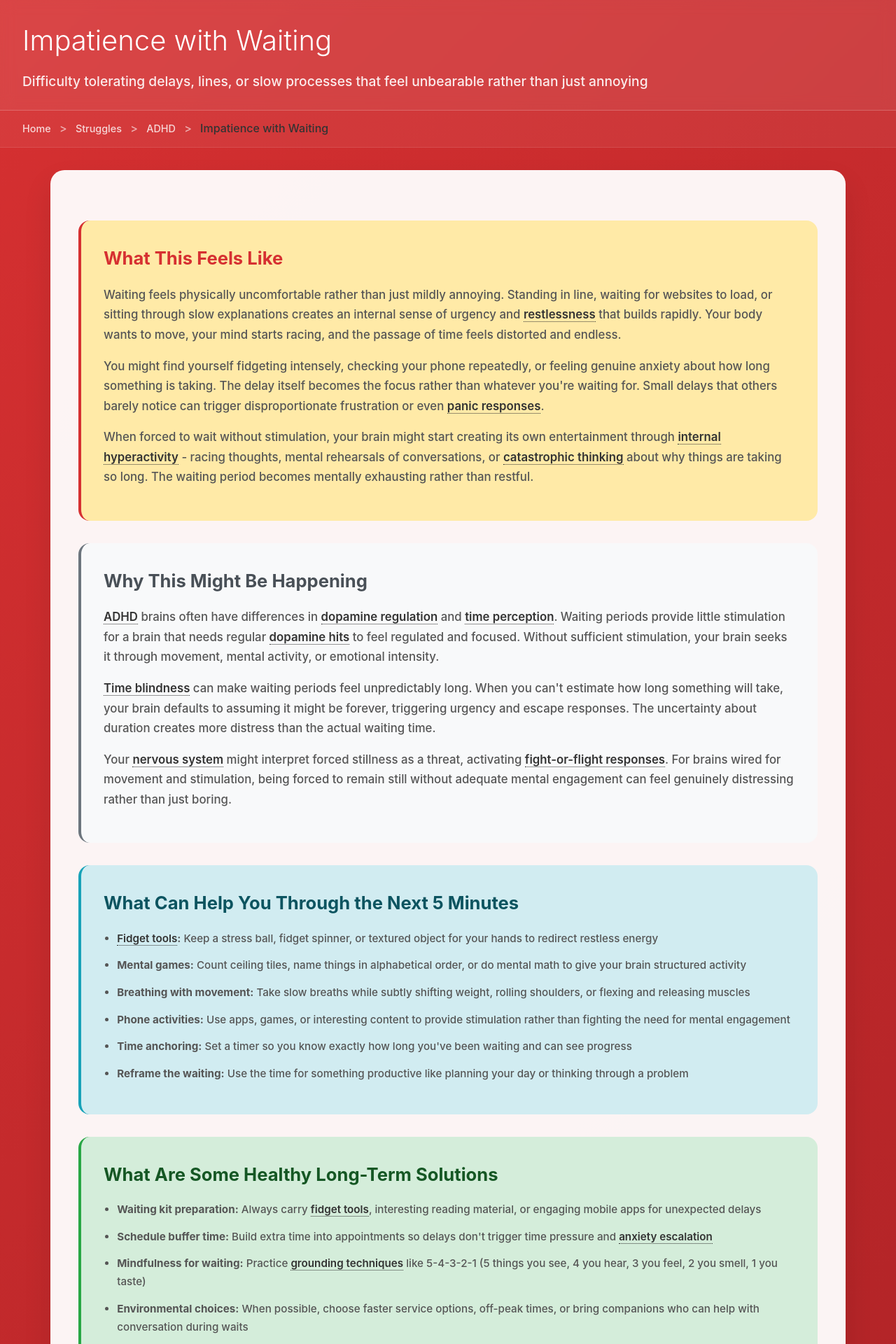
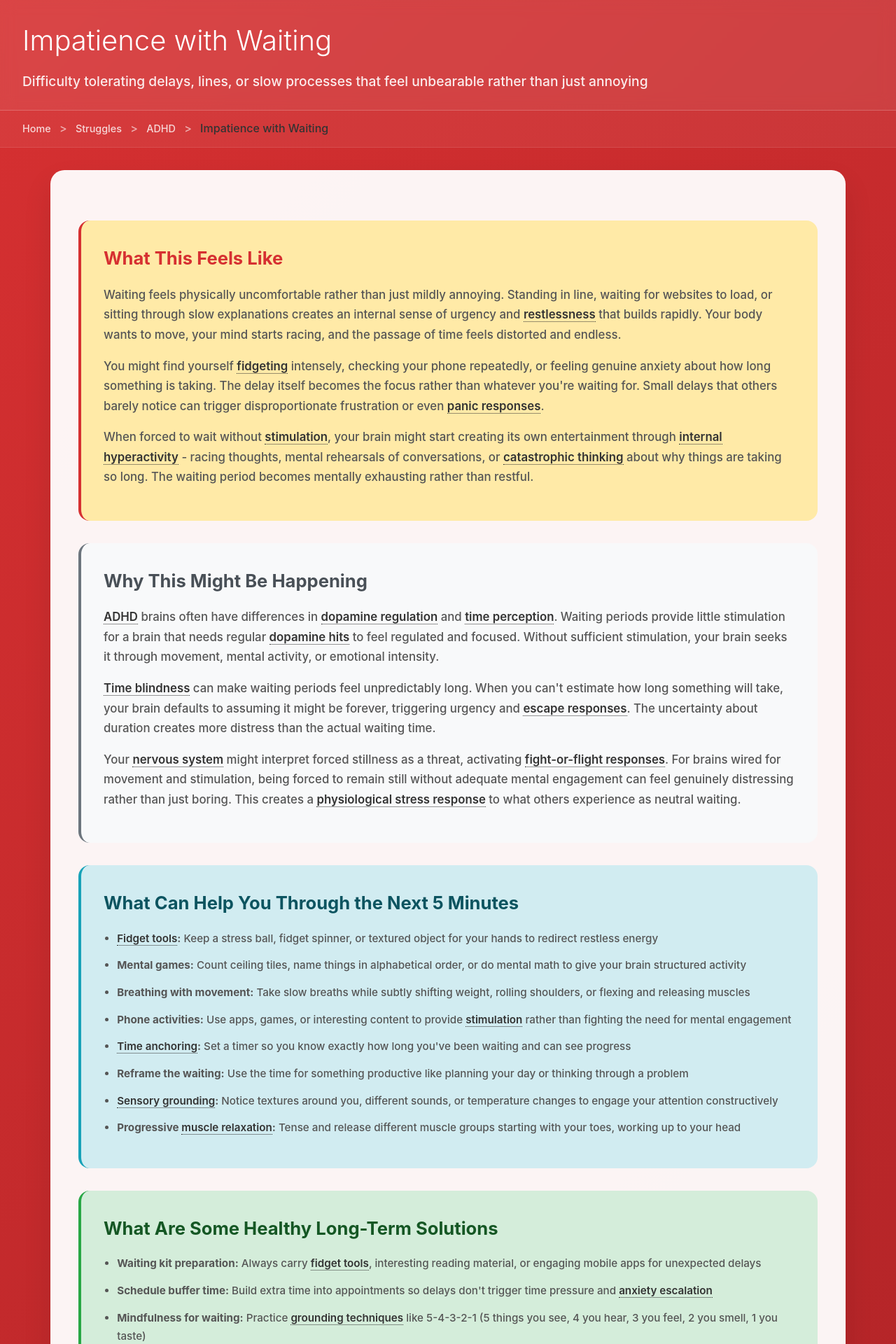
Before and after one commit to neurodivergent-survival-guide/neurodivergent-survival-guide, a Jekyll site: the page built from struggles/impatience-with-waiting.html, in a window 1280 px wide. Shown: the top 1920 px of the page at 70% size. Built offline with Jekyll 4.4.1, drawn with Linux system fonts in a browser that asks for light colours; some of the changed text lies outside the part shown.

Commit message:
Update impatience-with-waiting.html

```diff
--- a/struggles/impatience-with-waiting.html
+++ b/struggles/impatience-with-waiting.html
@@ -297,7 +297,9 @@
     .immediate-help .jargon,
     .long-term .jargon,
     .medical-section .jargon,
-    .validation-section .jargon {
+    .validation-section .jargon,
+    .disclaimer .jargon,
+    .crisis-resources .jargon {
         color: #333;
         font-weight: 600;
         border-bottom-color: #333;
@@ -474,18 +476,18 @@
                 <h2 id="what-this-feels-like">What This Feels Like</h2>
                 <p>Waiting feels physically uncomfortable rather than just mildly annoying. Standing in line, waiting for websites to load, or sitting through slow explanations creates an internal sense of urgency and <a class="jargon">restlessness<span class="tooltip">Physical and mental need for movement or stimulation when forced to be still</span></a> that builds rapidly. Your body wants to move, your mind starts racing, and the passage of time feels distorted and endless.</p>
 
-                <p>You might find yourself fidgeting intensely, checking your phone repeatedly, or feeling genuine anxiety about how long something is taking. The delay itself becomes the focus rather than whatever you're waiting for. Small delays that others barely notice can trigger disproportionate frustration or even <a class="jargon">panic responses<span class="tooltip">Fight-or-flight reactions that feel overwhelming in response to situations that aren't actually dangerous</span></a>.</p>
+                <p>You might find yourself <a class="jargon">fidgeting<span class="tooltip">Small, repetitive movements like tapping, bouncing, or shifting that help regulate restless energy</span></a> intensely, checking your phone repeatedly, or feeling genuine anxiety about how long something is taking. The delay itself becomes the focus rather than whatever you're waiting for. Small delays that others barely notice can trigger disproportionate frustration or even <a class="jargon">panic responses<span class="tooltip">Fight-or-flight reactions that feel overwhelming in response to situations that aren't actually dangerous</span></a>.</p>
 
-                <p>When forced to wait without stimulation, your brain might start creating its own entertainment through <a class="jargon">internal hyperactivity<span class="tooltip">Mental restlessness where thoughts race or jump around when external stimulation is insufficient</span></a> - racing thoughts, mental rehearsals of conversations, or <a class="jargon">catastrophic thinking<span class="tooltip">Mind jumping to worst-case scenarios or imagining negative outcomes during uncertain waiting periods</span></a> about why things are taking so long. The waiting period becomes mentally exhausting rather than restful.</p>
+                <p>When forced to wait without <a class="jargon">stimulation<span class="tooltip">Mental or sensory input that keeps the ADHD brain engaged and regulated</span></a>, your brain might start creating its own entertainment through <a class="jargon">internal hyperactivity<span class="tooltip">Mental restlessness where thoughts race or jump around when external stimulation is insufficient</span></a> - racing thoughts, mental rehearsals of conversations, or <a class="jargon">catastrophic thinking<span class="tooltip">Mind jumping to worst-case scenarios or imagining negative outcomes during uncertain waiting periods</span></a> about why things are taking so long. The waiting period becomes mentally exhausting rather than restful.</p>
             </div>
 
             <div class="why-section">
                 <h2 id="why-this-happens">Why This Might Be Happening</h2>
                 <p><a class="jargon">ADHD<span class="tooltip">Attention-Deficit/Hyperactivity Disorder - brain differences affecting attention, impulse control, and executive function</span></a> brains often have differences in <a class="jargon">dopamine regulation<span class="tooltip">The brain's system for processing reward, motivation, and pleasure-seeking behaviors</span></a> and <a class="jargon">time perception<span class="tooltip">How your brain processes and estimates the passage of time</span></a>. Waiting periods provide little stimulation for a brain that needs regular <a class="jargon">dopamine hits<span class="tooltip">Small rewards or interesting stimuli that help maintain attention and mood</span></a> to feel regulated and focused. Without sufficient stimulation, your brain seeks it through movement, mental activity, or emotional intensity.</p>
 
-                <p><a class="jargon">Time blindness<span class="tooltip">Difficulty accurately estimating how much time tasks will take or how much time has passed</span></a> can make waiting periods feel unpredictably long. When you can't estimate how long something will take, your brain defaults to assuming it might be forever, triggering urgency and escape responses. The uncertainty about duration creates more distress than the actual waiting time.</p>
+                <p><a class="jargon">Time blindness<span class="tooltip">Difficulty accurately estimating how much time tasks will take or how much time has passed</span></a> can make waiting periods feel unpredictably long. When you can't estimate how long something will take, your brain defaults to assuming it might be forever, triggering urgency and <a class="jargon">escape responses<span class="tooltip">The urge to flee or avoid situations that feel uncomfortable or threatening to your nervous system</span></a>. The uncertainty about duration creates more distress than the actual waiting time.</p>
 
-                <p>Your <a class="jargon">nervous system<span class="tooltip">The brain and nerves that control thoughts, feelings, and body responses</span></a> might interpret forced stillness as a threat, activating <a class="jargon">fight-or-flight responses<span class="tooltip">The body's automatic reaction to perceived threats, involving increased heart rate, alertness, and urge to move</span></a>. For brains wired for movement and stimulation, being forced to remain still without adequate mental engagement can feel genuinely distressing rather than just boring.</p>
+                <p>Your <a class="jargon">nervous system<span class="tooltip">The brain and nerves that control thoughts, feelings, and body responses</span></a> might interpret forced stillness as a threat, activating <a class="jargon">fight-or-flight responses<span class="tooltip">The body's automatic reaction to perceived threats, involving increased heart rate, alertness, and urge to move</span></a>. For brains wired for movement and stimulation, being forced to remain still without adequate mental engagement can feel genuinely distressing rather than just boring. This creates a <a class="jargon">physiological stress response<span class="tooltip">Body's physical reaction to perceived threat including increased heart rate, muscle tension, and stress hormones</span></a> to what others experience as neutral waiting.</p>
             </div>
 
             <div class="immediate-help">
@@ -494,9 +496,11 @@
                     <li><strong><a class="jargon">Fidget tools<span class="tooltip">Small objects or devices that provide sensory input and movement to help maintain focus and calm</span></a>:</strong> Keep a stress ball, fidget spinner, or textured object for your hands to redirect restless energy</li>
                     <li><strong>Mental games:</strong> Count ceiling tiles, name things in alphabetical order, or do mental math to give your brain structured activity</li>
                     <li><strong>Breathing with movement:</strong> Take slow breaths while subtly shifting weight, rolling shoulders, or flexing and releasing muscles</li>
-                    <li><strong>Phone activities:</strong> Use apps, games, or interesting content to provide stimulation rather than fighting the need for mental engagement</li>
-                    <li><strong>Time anchoring:</strong> Set a timer so you know exactly how long you've been waiting and can see progress</li>
+                    <li><strong>Phone activities:</strong> Use apps, games, or interesting content to provide <a class="jargon">stimulation<span class="tooltip">Mental or sensory input that keeps the ADHD brain engaged and regulated</span></a> rather than fighting the need for mental engagement</li>
+                    <li><strong><a class="jargon">Time anchoring<span class="tooltip">Using timers or clocks to create concrete awareness of time passage during waiting periods</span></a>:</strong> Set a timer so you know exactly how long you've been waiting and can see progress</li>
                     <li><strong>Reframe the waiting:</strong> Use the time for something productive like planning your day or thinking through a problem</li>
+                    <li><strong><a class="jargon">Sensory grounding<span class="tooltip">Focusing on immediate physical sensations to help calm restlessness and anxiety</span></a>:</strong> Notice textures around you, different sounds, or temperature changes to engage your attention constructively</li>
+                    <li><strong>Progressive <a class="jargon">muscle relaxation<span class="tooltip">Systematically tensing and releasing different muscle groups to reduce physical restlessness</span></a>:</strong> Tense and release different muscle groups starting with your toes, working up to your head</li>
                 </ul>
             </div>
 
@@ -509,6 +513,8 @@
                     <li><strong>Environmental choices:</strong> When possible, choose faster service options, off-peak times, or bring companions who can help with conversation during waits</li>
                     <li><strong>Waiting redefinition:</strong> Reframe waiting as transition time rather than dead time - use it for reflection, planning, or mental processing</li>
                     <li><strong><a class="jargon">Stimulation management<span class="tooltip">Finding the right amount of sensory and mental input to feel calm and focused</span></a>:</strong> Learn what types of mental activity help you wait comfortably vs. what makes impatience worse</li>
+                    <li><strong>Develop <a class="jargon">patience anchors<span class="tooltip">Specific strategies or tools you can rely on to help manage impatience in predictable situations</span></a>:</strong> Create a toolkit of specific strategies for different types of waiting (traffic, medical appointments, service lines)</li>
+                    <li><strong><a class="jargon">Time awareness training<span class="tooltip">Practicing estimating time intervals to improve your natural sense of time passage</span></a>:</strong> Practice estimating time intervals to improve your internal clock and reduce time distortion</li>
                     <li><strong><a class="jargon">Medication evaluation<span class="tooltip">Working with healthcare providers to determine if medication might help with impulse control and restlessness</span></a>:</strong> Some people find that <a class="jargon">ADHD medications<span class="tooltip">Pharmaceutical treatments that can help improve attention and reduce impulsivity</span></a> significantly reduce physical restlessness and impatience</li>
                 </ul>
             </div>
@@ -523,18 +529,20 @@
                     <li>Triggering <a class="jargon">panic attacks<span class="tooltip">Sudden episodes of intense fear or discomfort with physical symptoms like rapid heartbeat and difficulty breathing</span></a> or severe <a class="jargon">anxiety responses<span class="tooltip">Overwhelming worry, fear, or physical symptoms that interfere with daily functioning</span></a> during routine delays</li>
                     <li>Getting worse over time or becoming the primary factor in avoiding certain environments or activities</li>
                     <li>Accompanied by other concerning <a class="jargon">impulse control<span class="tooltip">The brain's ability to pause and think before acting on immediate urges or reactions</span></a> issues or increasing <a class="jargon">hyperactivity<span class="tooltip">Physical restlessness and need for movement that feels difficult to control</span></a></li>
+                    <li>Interfering with work performance when you can't tolerate necessary waiting periods for processes, meetings, or responses</li>
+                    <li>Causing significant distress that affects your <a class="jargon">quality of life<span class="tooltip">Your overall satisfaction and functioning in daily activities and relationships</span></a> or mental health</li>
                 </ul>
 
-                <p><strong>A therapist familiar with <a class="jargon">ADHD<span class="tooltip">Attention-Deficit/Hyperactivity Disorder - brain differences affecting attention, impulse control, and executive function</span></a></strong> can help you develop personalized strategies for managing restlessness and time perception challenges. <strong>A psychiatrist</strong> can evaluate whether <a class="jargon">medication<span class="tooltip">Pharmaceutical treatments that can help improve attention and reduce impulsivity</span></a> might help reduce physical and mental impatience. Many people find that treating underlying <a class="jargon">ADHD<span class="tooltip">Attention-Deficit/Hyperactivity Disorder - brain differences affecting attention, impulse control, and executive function</span></a> significantly improves tolerance for necessary waiting periods.</p>
+                <p><strong>A therapist familiar with <a class="jargon">ADHD<span class="tooltip">Attention-Deficit/Hyperactivity Disorder - brain differences affecting attention, impulse control, and executive function</span></a></strong> can help you develop personalized strategies for managing restlessness and <a class="jargon">time perception<span class="tooltip">How your brain processes and estimates the passage of time</span></a> challenges. <strong>A psychiatrist</strong> can evaluate whether <a class="jargon">medication<span class="tooltip">Pharmaceutical treatments that can help improve attention and reduce impulsivity</span></a> might help reduce physical and mental impatience. Many people find that treating underlying <a class="jargon">ADHD<span class="tooltip">Attention-Deficit/Hyperactivity Disorder - brain differences affecting attention, impulse control, and executive function</span></a> significantly improves tolerance for necessary waiting periods.</p>
             </div>
 
             <div class="validation-section">
                 <h2 id="youre-not-imagining-this">You're Not Imagining This</h2>
-                <p>Impatience with waiting reflects real differences in how your brain processes time, stimulation needs, and <a class="jargon">impulse control<span class="tooltip">The brain's ability to pause and think before acting on immediate urges or reactions</span></a>. This isn't about being spoiled, impatient, or lacking self-control. Your <a class="jargon">nervous system<span class="tooltip">The brain and nerves that control thoughts, feelings, and body responses</span></a> genuinely experiences waiting differently than <a class="jargon">neurotypical<span class="tooltip">People whose brains develop and function in ways that align with societal expectations and norms</span></a> people do.</p>
+                <p>Impatience with waiting reflects real differences in how your brain processes time, <a class="jargon">stimulation needs<span class="tooltip">The amount of mental and sensory input required for your brain to feel comfortable and regulated</span></a>, and <a class="jargon">impulse control<span class="tooltip">The brain's ability to pause and think before acting on immediate urges or reactions</span></a>. This isn't about being spoiled, impatient, or lacking self-control. Your <a class="jargon">nervous system<span class="tooltip">The brain and nerves that control thoughts, feelings, and body responses</span></a> genuinely experiences waiting differently than <a class="jargon">neurotypical<span class="tooltip">People whose brains develop and function in ways that align with societal expectations and norms</span></a> people do.</p>
 
-                <p>Many people with <a class="jargon">ADHD<span class="tooltip">Attention-Deficit/Hyperactivity Disorder - brain differences affecting attention, impulse control, and executive function</span></a> describe waiting as physically uncomfortable rather than just mentally boring. The restlessness, time distortion, and urgency you feel are real <a class="jargon">neurological responses<span class="tooltip">How your brain and nervous system automatically react to situations based on their wiring</span></a>, not character flaws or signs of immaturity.</p>
+                <p>Many people with <a class="jargon">ADHD<span class="tooltip">Attention-Deficit/Hyperactivity Disorder - brain differences affecting attention, impulse control, and executive function</span></a> describe waiting as physically uncomfortable rather than just mentally boring. The restlessness, <a class="jargon">time distortion<span class="tooltip">When time feels like it's moving much slower or faster than it actually is</span></a>, and urgency you feel are real <a class="jargon">neurological responses<span class="tooltip">How your brain and nervous system automatically react to situations based on their wiring</span></a>, not character flaws or signs of immaturity.</p>
 
-                <p>Learning strategies to make waiting more comfortable isn't about forcing yourself to be patient like others - it's about working with your brain's need for stimulation and movement. The goal is reducing distress during necessary waits while accommodating your natural need for engagement and activity.</p>
+                <p>Learning strategies to make waiting more comfortable isn't about forcing yourself to be patient like others - it's about working with your brain's need for <a class="jargon">stimulation<span class="tooltip">Mental or sensory input that keeps the ADHD brain engaged and regulated</span></a> and movement. The goal is reducing distress during necessary waits while accommodating your natural need for engagement and activity. Your brain's impatience often signals intelligence and efficiency - the desire for things to happen quickly can be a strength in many situations.</p>
             </div>
 
             <div class="disclaimer">
```
